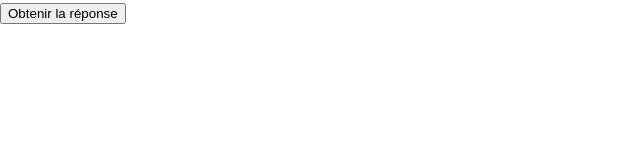
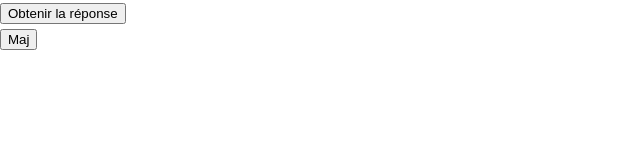
Before and after one commit to Mathisadi/CTZ, a Vue app in the folder Interface/: page /api/build in a window 1280 px wide. Shown: the top 160 px of the page, without its empty margins (0-640 px from the left). Built offline with nearby package versions, Linux system fonts and the light colour scheme.

Commit message:
clear grid

```diff
--- a/Interface/src/stores/gridProps.js
+++ b/Interface/src/stores/gridProps.js
@@ -21,11 +21,20 @@ export const grid = defineStore("grid", () => {
     Array.from({ length: rows.value * cols.value }, () => ({
       color: "#222831",
       nom: "",
-      dir: "",
+      sens: "",
     }))
   );
 
-  return { cols, rows, width_grid, height_grid, updateTaille, infoCell };
+  // clear le tableau
+  const clear = () => {
+    infoCell.value = Array.from({ length: rows.value * cols.value }, () => ({
+      color: "#222831",
+      nom: "",
+      sens: "",
+    }));
+  };
+
+  return { cols, rows, width_grid, height_grid, updateTaille, infoCell, clear };
 },
 {
   persist: true,
--- a/Interface/src/views/404.vue
+++ b/Interface/src/views/404.vue
@@ -3,13 +3,16 @@
     <button @click="getResponse">Obtenir la réponse</button>
     <!-- Affiche la réponse formatée -->
     <pre>{{ responseData }}</pre>
+    <button @click="clear">Maj</button>
   </div>
 </template>
 
 <script setup>
 import { ref } from "vue";
+import { grid } from "@/stores/gridProps.js";
 
 const responseData = ref(null);
+const storeCell = grid()
 
 const data = {
   type: "route",
@@ -38,4 +41,7 @@ const getResponse = async () => {
   }
 };
 
+const clear = () => {
+  storeCell.clear();
+}
 </script>
```
